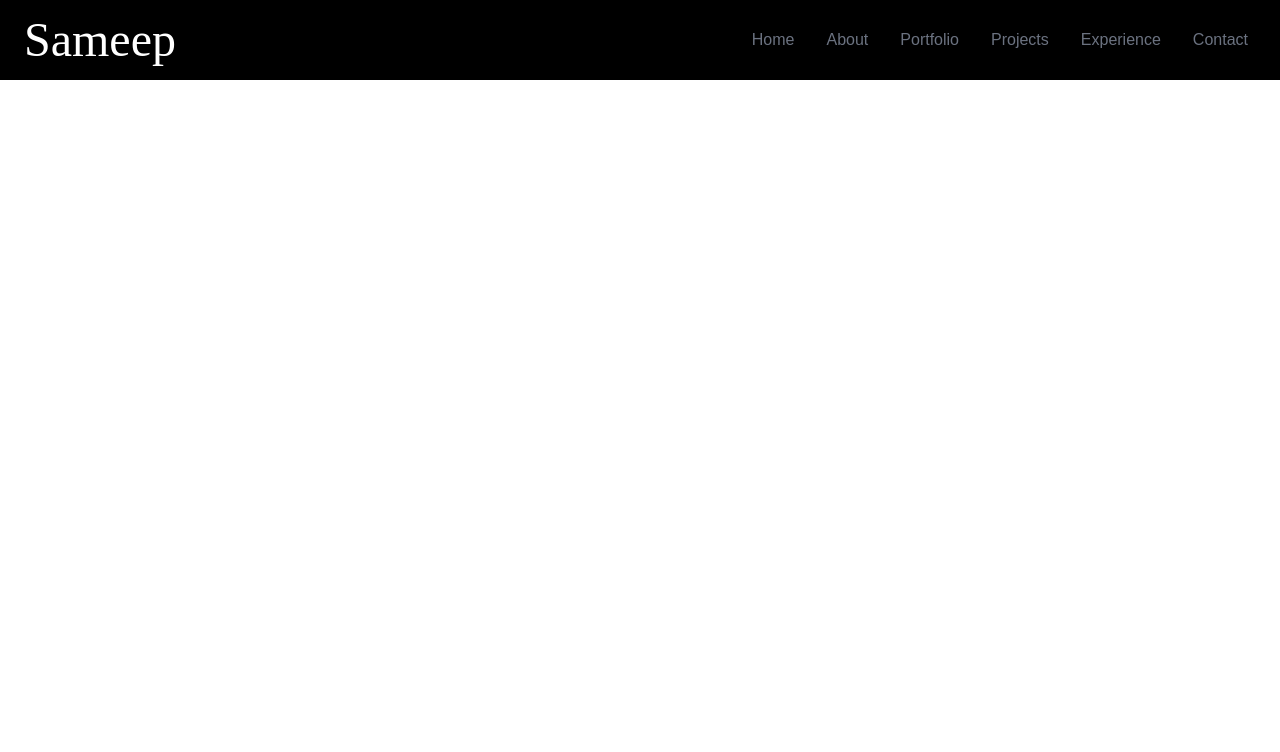
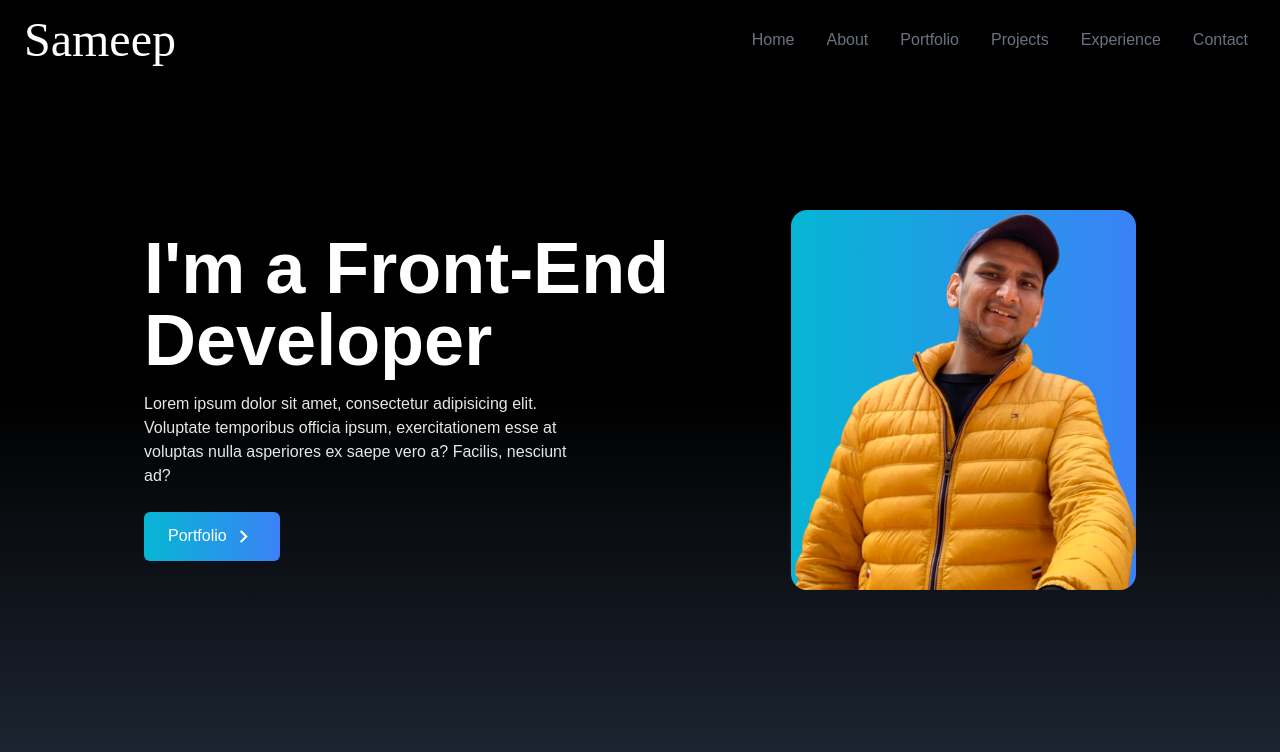
Before and after one commit to sameep-s/portfolio__2022, a React (Create React App) app: page / in a window 1280 px wide. Shown: the top 752 px of the page. Built offline with nearby package versions, Linux system fonts and the light colour scheme.

Commit message:
added:home

```diff
--- a/src/components/Home/Home.jsx
+++ b/src/components/Home/Home.jsx
@@ -1,9 +1,41 @@
-import React from 'react'
+import React from 'react';
+import HeroImage from '../../assets/heroImage.png';
+import { MdOutlineKeyboardArrowRight } from "react-icons/md";
+
 
 const Home = () => {
     return (
         <>
-            <div>Home</div>
+            <div name="home" className=" w-full bg-gradient-to-b from-black via-black to-gray-800 h-screen">
+
+                <div className="max-w-screen-lg mx-auto flex flex-col items-center justify-center h-full px-4 md:flex-row ">
+
+                    <div className=" flex flex-col justify-center h-full ">
+
+                        <h2 className='text-4xl md:text-7xl font-bold text-white' >I'm a Front-End Developer</h2>
+                        <p className='text-gray-200 py-4 max-w-md'>
+                            Lorem ipsum dolor sit amet, consectetur adipisicing elit. Voluptate temporibus officia ipsum, exercitationem esse at voluptas nulla asperiores ex saepe vero a? Facilis, nesciunt ad?
+                        </p>
+                        <div className="">
+                            <button className="group flex text-white w-fit px-6 py-3 my-2 items-center rounded-md bg-gradient-to-r from-cyan-500 to-blue-500 cursor-pointer " >
+                                Portfolio
+                                <span className="group-hover:rotate-90 duration-300" >
+                                    <MdOutlineKeyboardArrowRight size={25} className='ml-1' />
+                                </span>
+                            </button>
+                        </div>
+
+                    </div>
+
+                    <div className="">
+                        <img
+                            src={HeroImage}
+                            alt="hero_image"
+                            className="rounded-2xl mx-auto w-2/3 md:w-full" />
+                    </div>
+
+                </div>
+            </div>
         </>
     )
 }
```
